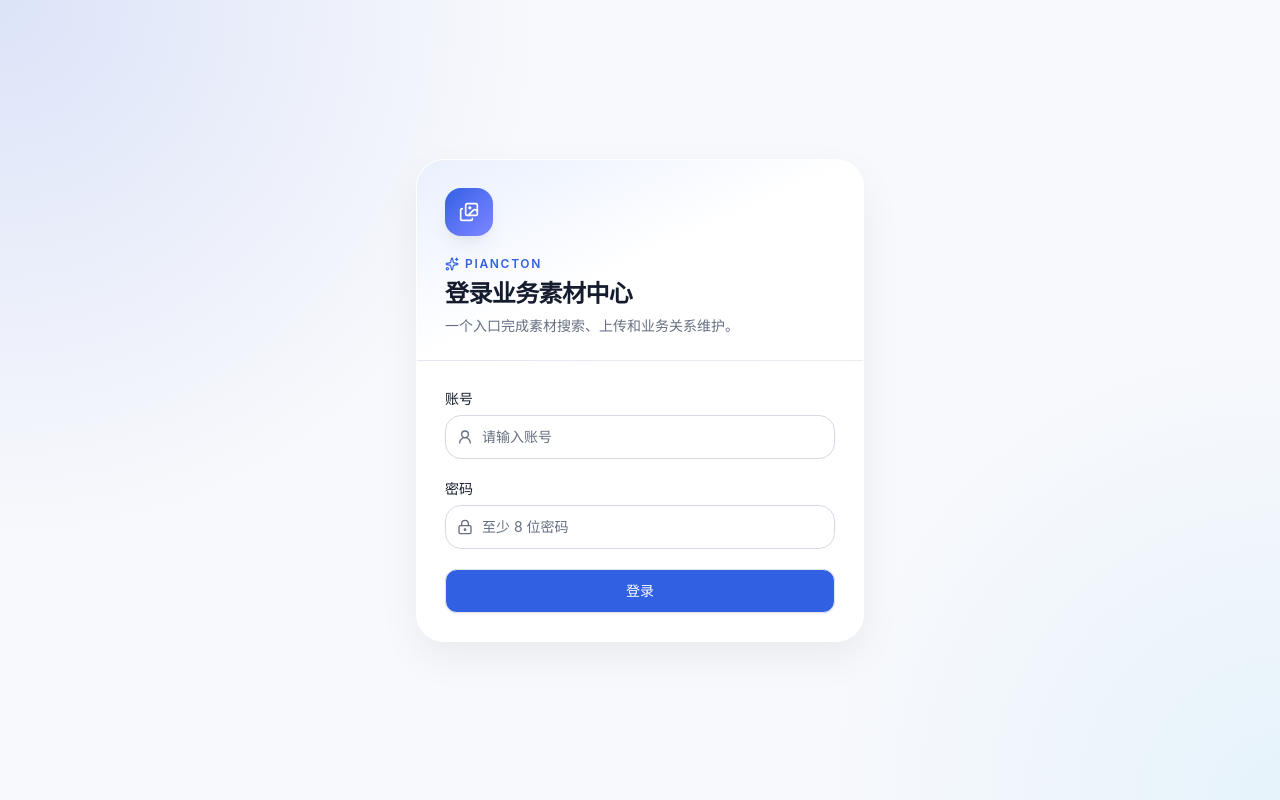
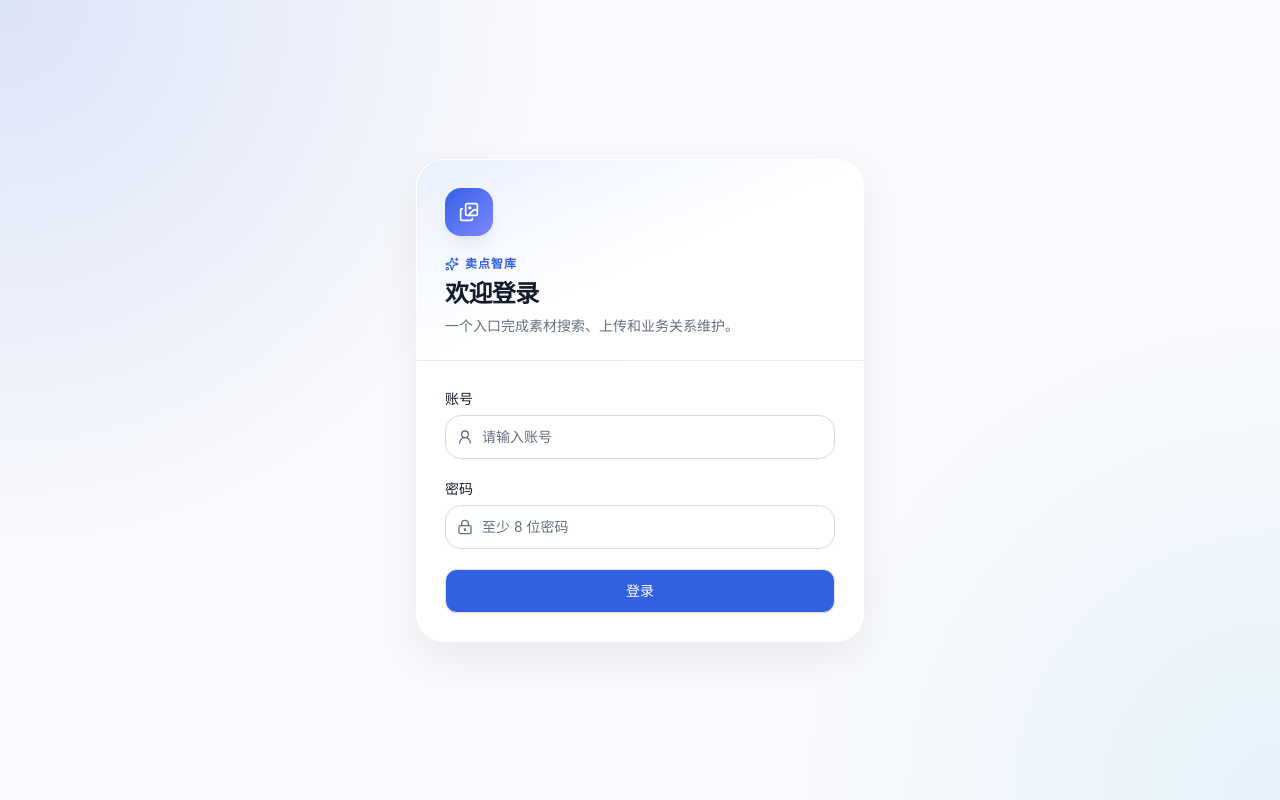
Before and after one commit to qqq54522/piancton, a React (Vite) app in the folder client/: page /login in a window 1280 px wide. Built offline with nearby package versions, Linux system fonts and the light colour scheme; no server answers.

Commit message:
Rename product to 卖点智库

```diff
--- a/client/index.html
+++ b/client/index.html
@@ -4,7 +4,7 @@
 <head>
   <meta charset="UTF-8">
   <meta name="viewport" content="width=device-width, initial-scale=1.0">
-  <title>标签图片仓库</title>
+  <title>卖点智库</title>
 </head>
 
 <body>
--- a/client/src/components/Layout.tsx
+++ b/client/src/components/Layout.tsx
@@ -27,6 +27,7 @@ import {
   DropdownMenuTrigger,
 } from '@client/src/components/ui/dropdown-menu';
 import { useAuth } from '@client/src/lib/auth';
+import { PRODUCT_DESCRIPTOR, PRODUCT_NAME } from '@client/src/lib/branding';
 
 const navClass = ({ isActive }: { isActive: boolean }) => (
   `inline-flex h-9 items-center gap-1.5 rounded-lg px-3 text-sm font-medium transition-colors ${
@@ -65,8 +66,8 @@ const Layout = () => {
               <Images className="size-[18px] text-primary-foreground" />
             </div>
             <div className="hidden leading-tight sm:block">
-              <span className="block text-sm font-semibold tracking-tight text-foreground">业务素材中心</span>
-              <span className="block text-[10px] tracking-[0.12em] text-muted-foreground">PIANCTON</span>
+              <span className="block text-sm font-semibold tracking-tight text-foreground">{PRODUCT_NAME}</span>
+              <span className="block text-[10px] tracking-[0.08em] text-muted-foreground">{PRODUCT_DESCRIPTOR}</span>
             </div>
           </NavLink>
 
--- a/client/src/index.tsx
+++ b/client/src/index.tsx
@@ -8,8 +8,10 @@ import { QueryClient, QueryClientProvider } from '@tanstack/react-query';
 import RoutesComponent from './app';
 import { Toaster } from '@client/src/components/ui/sonner';
 import { AuthProvider } from '@client/src/lib/auth';
+import { PRODUCT_NAME } from '@client/src/lib/branding';
 import './index.css';
 
+document.title = PRODUCT_NAME;
 
 const queryClient = new QueryClient({
   defaultOptions: { queries: { staleTime: 30_000, retry: 1 } },
--- /dev/null
+++ b/client/src/lib/branding.ts
@@ -0,0 +1,2 @@
+export const PRODUCT_NAME = '卖点智库';
+export const PRODUCT_DESCRIPTOR = '素材搜索与运营';
--- a/client/src/pages/Login/Login.tsx
+++ b/client/src/pages/Login/Login.tsx
@@ -6,6 +6,7 @@ import { getApiError } from '@client/src/api/client';
 import { Button } from '@client/src/components/ui/button';
 import { Input } from '@client/src/components/ui/input';
 import { useAuth } from '@client/src/lib/auth';
+import { PRODUCT_NAME } from '@client/src/lib/branding';
 
 
 const Login = () => {
@@ -46,8 +47,8 @@ const Login = () => {
           <div className="flex size-12 items-center justify-center rounded-2xl bg-gradient-to-br from-primary to-indigo-400 shadow-md shadow-primary/20">
             <Images className="size-5 text-primary-foreground" />
           </div>
-          <p className="mt-5 flex items-center gap-1.5 text-xs font-semibold uppercase tracking-[0.14em] text-primary"><Sparkles className="size-3.5" />Piancton</p>
-          <h1 className="mt-1.5 text-2xl font-semibold tracking-tight">登录业务素材中心</h1>
+          <p className="mt-5 flex items-center gap-1.5 text-xs font-semibold tracking-[0.08em] text-primary"><Sparkles className="size-3.5" />{PRODUCT_NAME}</p>
+          <h1 className="mt-1.5 text-2xl font-semibold tracking-tight">欢迎登录</h1>
           <p className="mt-1.5 text-sm text-muted-foreground">
             一个入口完成素材搜索、上传和业务关系维护。
           </p>
```
Also changed, not shown: 5 other files (tests, documents, lock files or other folders).
